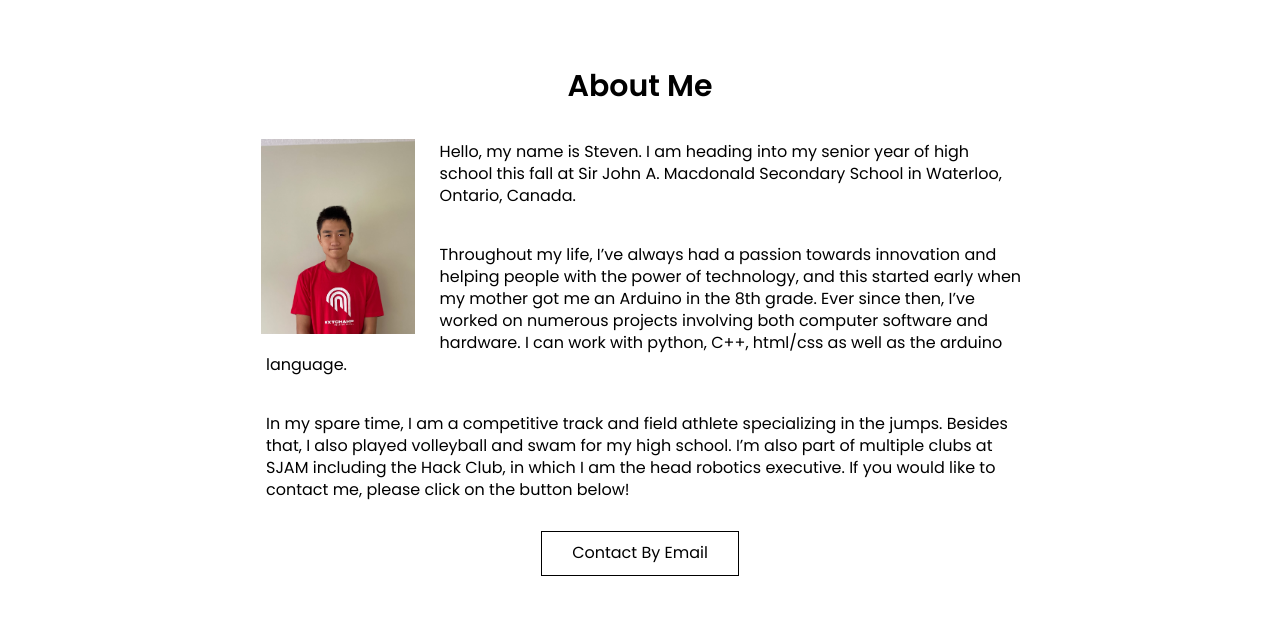
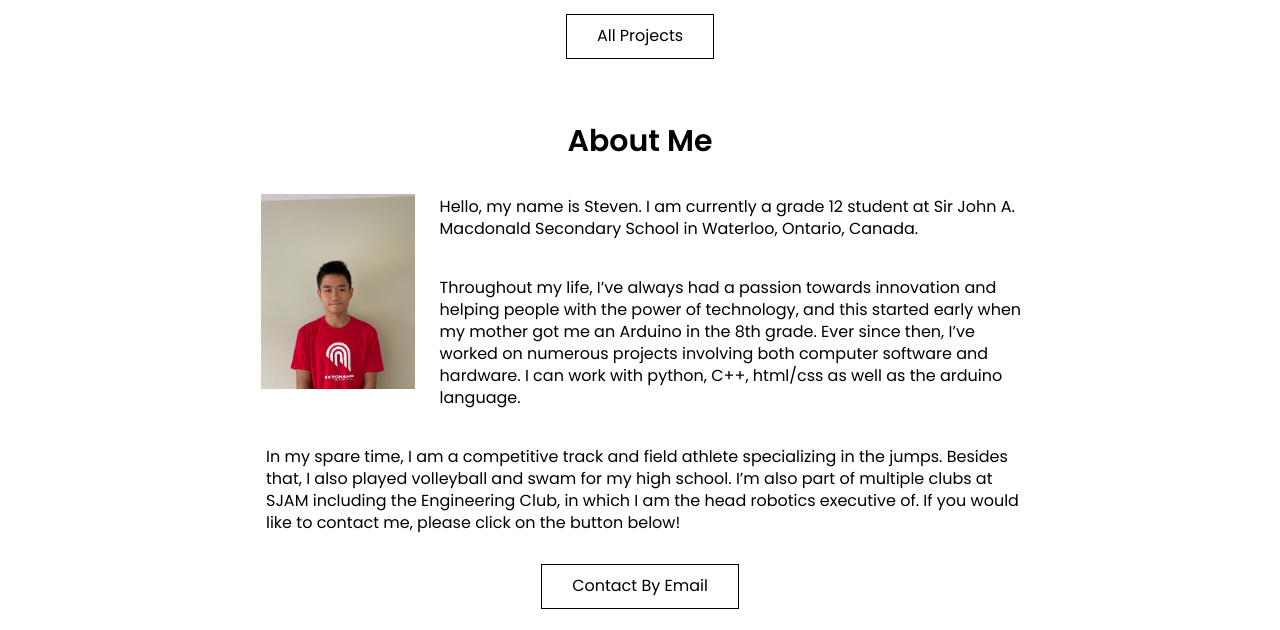
Before and after one commit to steven-mu12/steven-mu-portfolio, a plain HTML site: page public/index.html in a window 1280 px wide. Shown: the part 1207-1837 px from the top of the page. Drawn offline with Linux system fonts and the light colour scheme.

Commit message:
added projects button

```diff
--- a/public/index.html
+++ b/public/index.html
@@ -75,6 +75,14 @@
             </a>
         </div>
 
+        <a href ="projects.html" class="hero-btn2">All Projects</a>
+
+    </section>
+
+    <!-----The line----->
+
+    <section class="line">
+        <p></p>
     </section>
 
     <!-----About me----->
@@ -82,11 +90,13 @@
     <section class="about" id="aboutsection">
         <h2>About Me</h2>
         <img src="Images/headshot.jpg" class="floatLeft">
-        <p id="one">Hello, my name is Steven. I am heading into my senior year of high school this fall at Sir John A. Macdonald Secondary School in Waterloo, Ontario, Canada. </p>
+        <p id="one">Hello, my name is Steven. I am currently a grade 12 student at Sir John A. Macdonald Secondary School in Waterloo, Ontario, Canada. </p>
         <p id="two">Throughout my life, I’ve always had a passion towards innovation and helping people with the power of technology, and this started early when my mother got me an Arduino in the 8th grade. Ever since then, I’ve worked on numerous projects involving both computer software and hardware. I can work with python, C++, html/css as well as the arduino language.</p>
-        <p id="three">In my spare time, I am a competitive track and field athlete specializing in the jumps. Besides that, I also played volleyball and swam for my high school. I’m also part of multiple clubs at SJAM including the Hack Club, in which I am the head robotics executive. If you would like to contact me, please click on the button below!</p>
+        <p id="three">In my spare time, I am a competitive track and field athlete specializing in the jumps. Besides that, I also played volleyball and swam for my high school. I’m also part of multiple clubs at SJAM including the Engineering Club, in which I am the head robotics executive of. If you would like to contact me, please click on the button below!</p>
         <a href="mailto:xsmu0922@gmail.com" class="hero-btn2">Contact By Email</a>
     </section>
+
+    <!-----Socials----->
 
     <section class="socials">
         <div class='icons'>
--- a/public/style.css
+++ b/public/style.css
@@ -195,13 +195,22 @@ nav .fa{
     }
 }
 
+/*----- The line -----*/
+.line{
+    width: 80%;
+    margin: auto;
+    text-align: center;
+    padding-top: 40px;
+    text-decoration: none;
+}
+
 /*----- About me -----*/
 
 .about{
     width: 60%;
     margin: auto;
     text-align: center;
-    padding: 30px 0;
+    padding: 0px 0;
 }
 
 .about h2{
```
